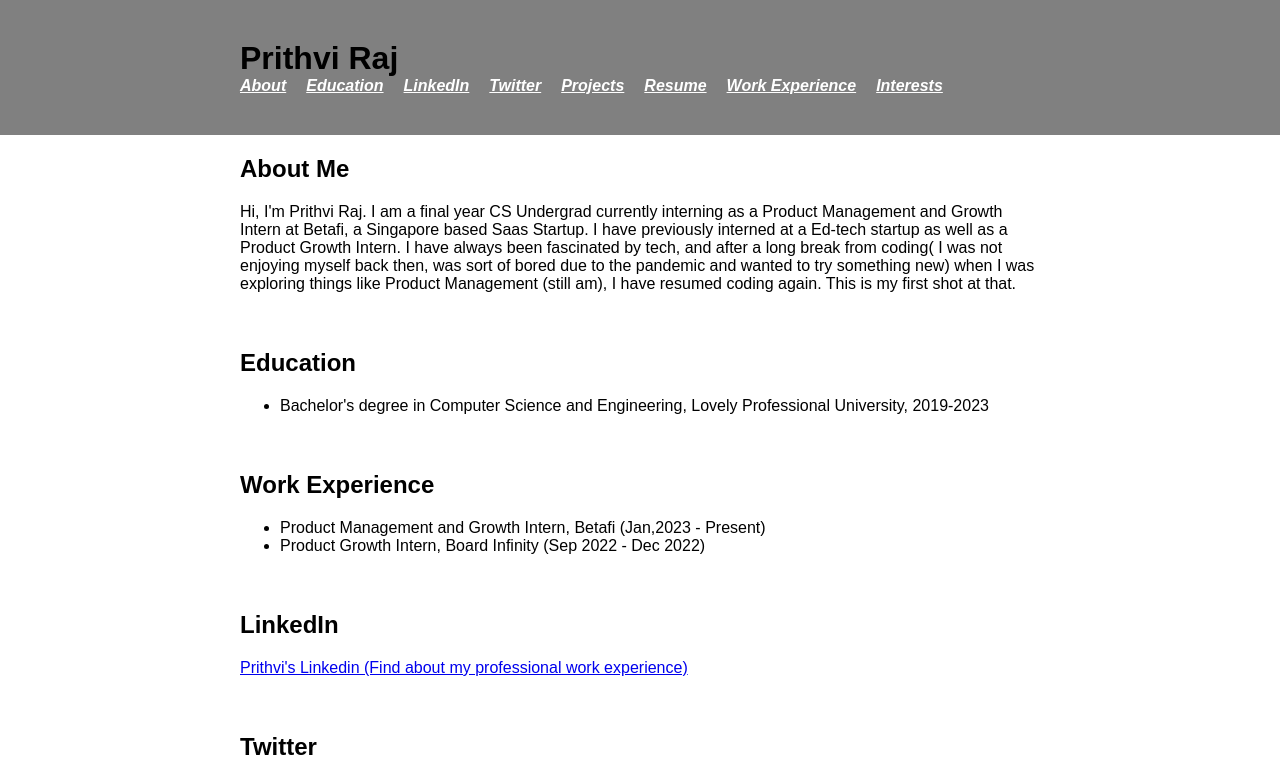
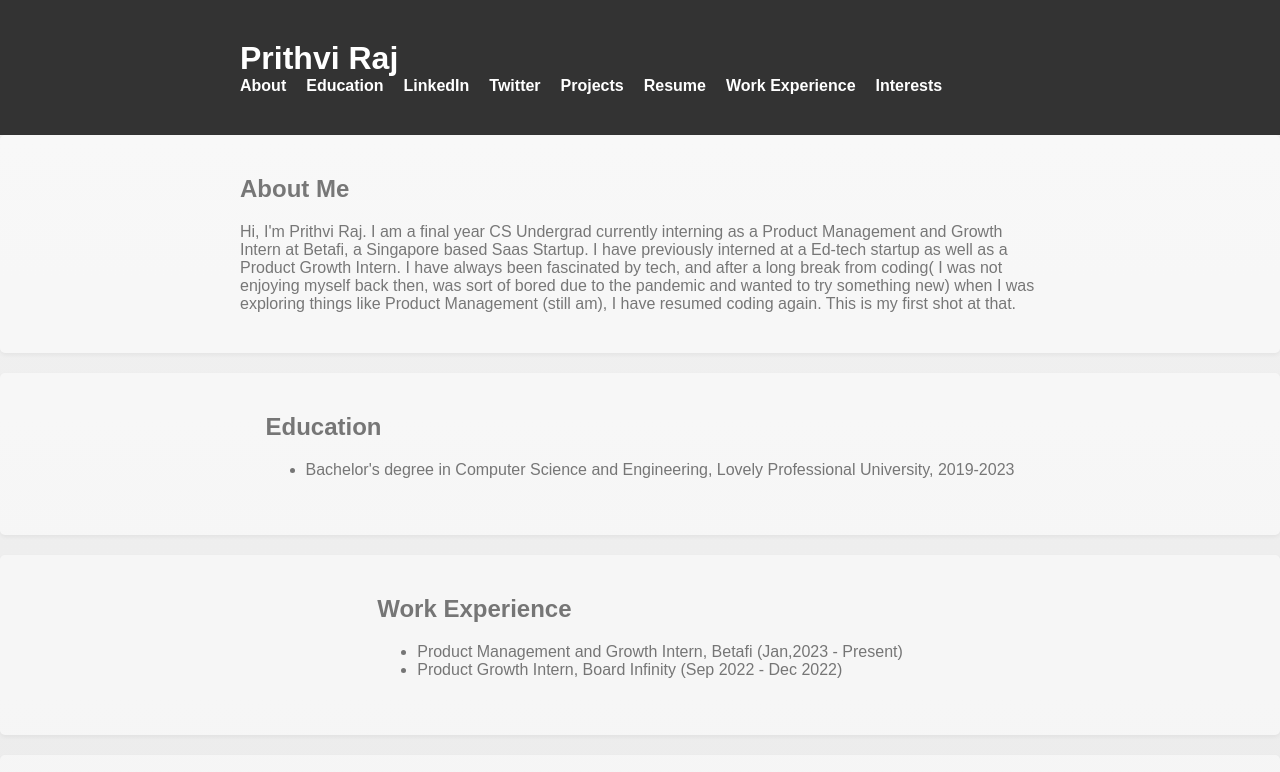
Before and after one commit to prithvi455/Prithvi-s-Turf, a plain HTML site: page index.html in a window 1280 px wide. Shown: the top 772 px of the page. Drawn offline with Linux system fonts and the light colour scheme.

Commit message:
Update style.css

```diff
--- a/style.css
+++ b/style.css
@@ -2,14 +2,12 @@ body {
   font-family: Arial, sans-serif;
   margin: 0;
   padding: 0;
-  background: linear-gradient(to bottom, white, white );
-  background-repeat: no-repeat;
-  background-size: cover;
+  background: linear-gradient(to bottom, #f2f2f2, #e6e6e6);
 }
 
 header {
-  background-color: grey;
-  color: black;
+  background-color: #333;
+  color: white;
   padding: 20px;
 }
 
@@ -34,11 +32,8 @@ nav li:last-child {
 
 nav a {
   color: white;
-  text-decoration: underline;
+  text-decoration: none;
   font-weight: bold;
-  font-style: italic;
-
-
 }
 
 .container {
@@ -47,13 +42,49 @@ nav a {
   padding: 20px;
 }
 
+section {
+  display: flex;
+  flex-direction: row;
+  justify-content: space-between;
+  align-items: flex-start;
+  padding: 20px;
+  margin-bottom: 20px;
+  background-color: white;
+  border-radius: 5px;
+  box-shadow: 0 2px 4px rgba(0, 0, 0, 0.1);
+}
+
 section h2 {
   margin-top: 0;
 }
 
+section p {
+  margin-bottom: 0;
+}
+
 footer {
-  background-color:#ECF0F1;
-  color: #fff;
+  background-color: #ECF0F1;
+  color: #333;
   padding: 20px;
   text-align: center;
 }
+
+/* Microinteractions */
+section:not(:target) {
+  opacity: 0.5;
+}
+
+section:target {
+  animation: popOut 0.3s;
+  box-shadow: 0 4px 8px rgba(0, 0, 0, 0.1);
+  opacity: 1;
+}
+
+@keyframes popOut {
+  0% {
+    transform: scale(0.8);
+  }
+  100% {
+    transform: scale(1);
+  }
+}
```
